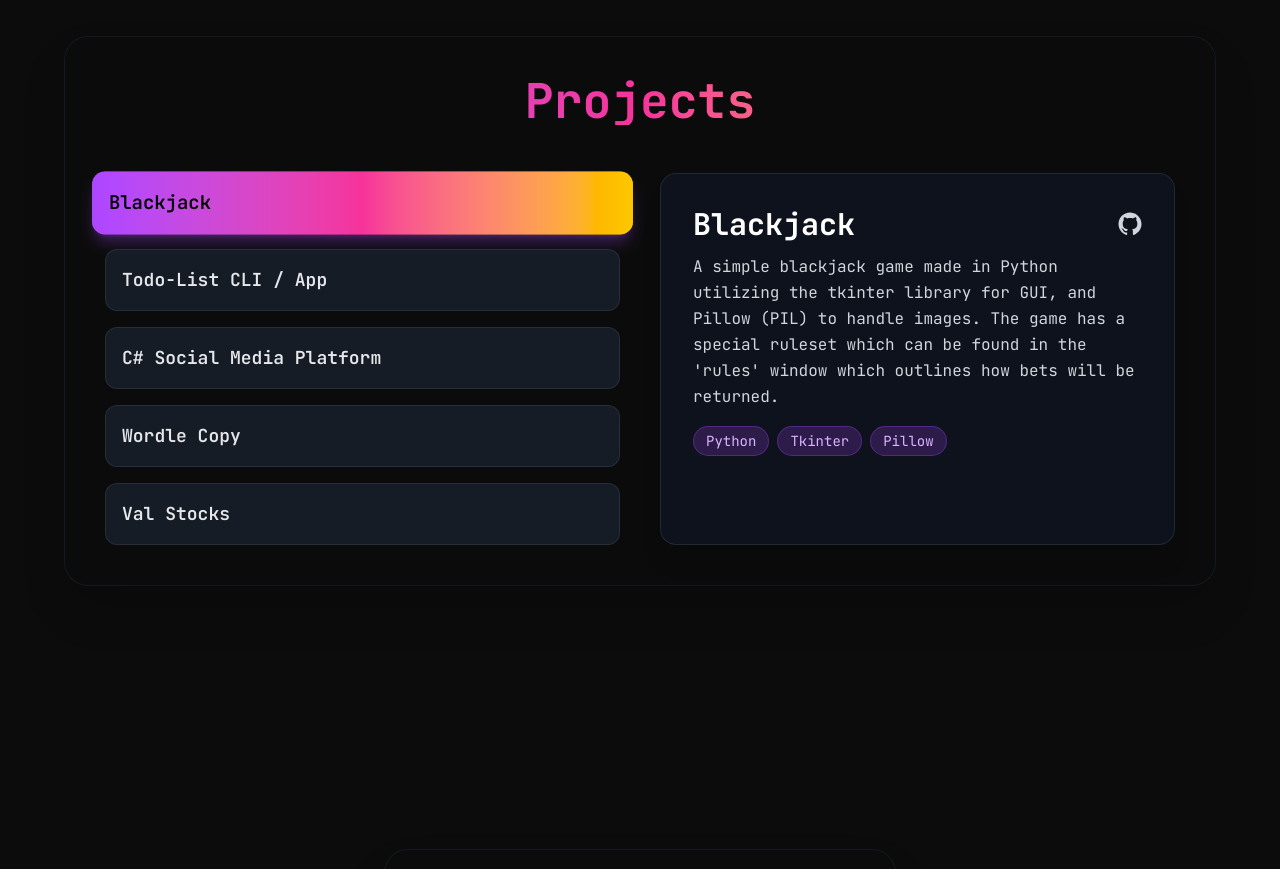
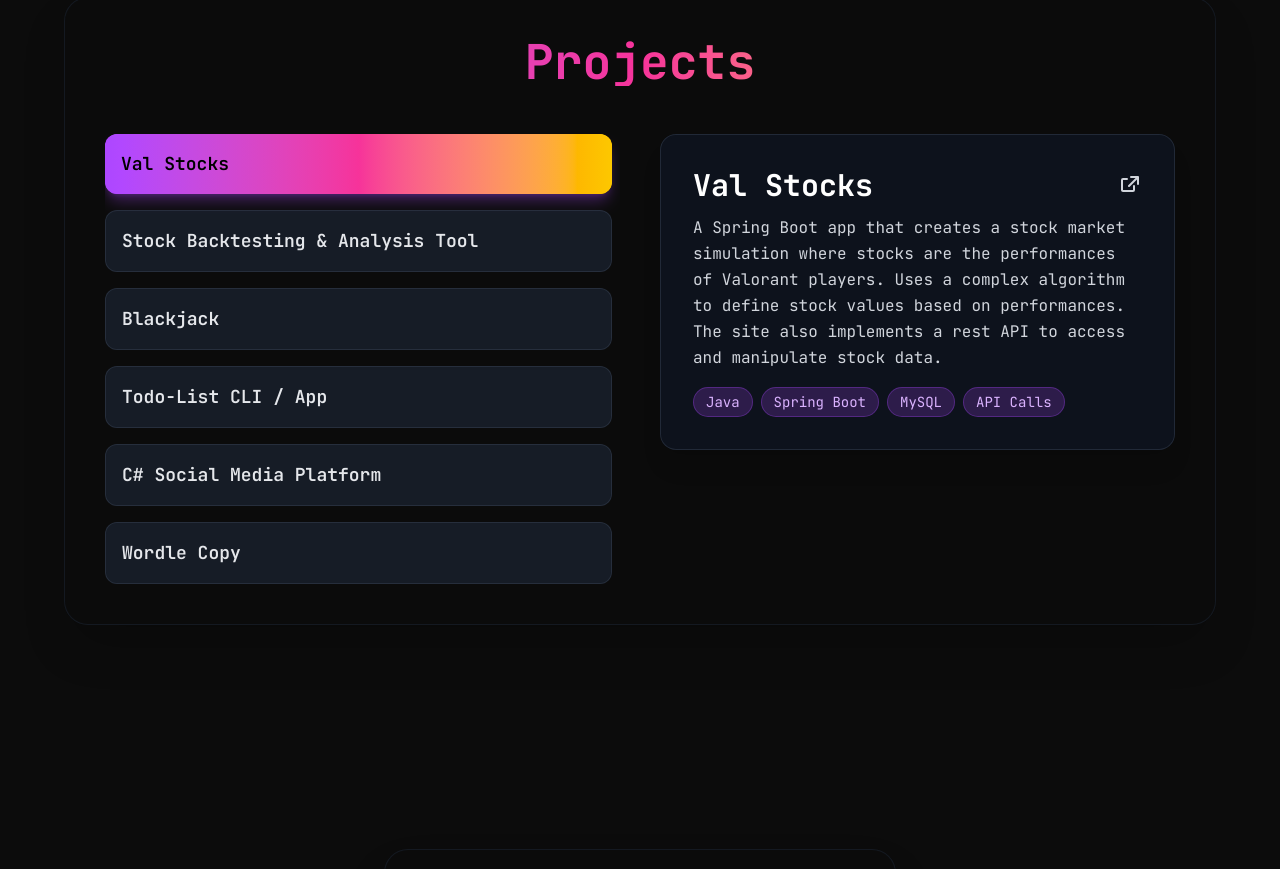
Before and after one commit to ZK-313/Website, a React (Vite) app: page / in a window 1280 px wide. Shown: the part 4657-5526 px from the top of the page. Built offline with nearby package versions, Linux system fonts and the light colour scheme.

Commit message:
Fixed scroll bug

```diff
--- a/src/components/Projects.jsx
+++ b/src/components/Projects.jsx
@@ -2,6 +2,20 @@
 import { motion, AnimatePresence } from "framer-motion";
 
 const projects = [
+  {
+    name: "Val Stocks",
+    description: "A Spring Boot app that creates a stock market simulation where stocks are the performances of Valorant players. Uses a complex algorithm to define stock values based on performances. The site also implements a rest API to access and manipulate stock data.",
+    image: "",
+    tech: ["Java", "Spring Boot", "MySQL", "API Calls"],
+    githubUrl: "https://val.zulfiqar.xyz/",
+  },
+  {
+    name: "Stock Backtesting & Analysis Tool",
+    description: "A quantitative finance research tool built in Python that implements a moving average crossover strategy, evaluates performance through rigorous statistical analysis, and simulates future market scenarios through Monte Carlo simulations.",
+    image: "",
+    tech: ["Python", "Quantitative Finance", "Monte Carlo Simulation"],
+    githubUrl: "https://github.com/ZK-313/stock-backtester",
+  },
   {
     name: "Blackjack",
     description: "A simple blackjack game made in Python utilizing the tkinter library for GUI, and Pillow (PIL) to handle images. The game has a special ruleset which can be found in the 'rules' window which outlines how bets will be returned.",
@@ -31,13 +45,6 @@
     tech: ["JavaScript", "p5.js"],
     githubUrl: "https://github.com/ZK-313/Zordle",
   },
-  {
-    name: "Val Stocks",
-    description: "A Spring Boot app that creates a stock market simulation where stocks are the performances of Valorant players. Uses a complex algorithm to define stock values based on performances. The site also implements a rest API to access and manipulate stock data.",
-    image: "",
-    tech: ["Java", "Spring Boot", "MySQL", "API Calls"],
-    githubUrl: "https://val.zulfiqar.xyz/",
-  },
 ];
 
 export default function Projects() {
@@ -65,8 +72,8 @@
           >
             Projects
           </motion.h2>
-          <div className="grid grid-cols-1 lg:grid-cols-2 gap-6 md:gap-10">
-            <div className="flex flex-col gap-3 md:gap-4">
+          <div className="grid grid-cols-1 lg:grid-cols-2 gap-6 md:gap-10 items-start min-w-0">
+            <div className="flex flex-col gap-3 md:gap-4 max-h-[70vh] overflow-y-auto overflow-x-hidden pr-1 lg:pr-2 min-w-0">
               {projects.map((proj, index) => (
                 <motion.button
                   key={proj.name}
@@ -75,13 +82,13 @@
                   viewport={{ once: true }}
                   transition={{ delay: index * 0.1 }}
                   onClick={() => setSelected(proj)}
-                  className={`p-4 rounded-xl text-left transition-all duration-300 relative overflow-hidden ${
+                  className={`p-4 rounded-xl text-left transition-all duration-300 relative overflow-hidden min-w-0 ${
                     selected.name === proj.name
-                      ? "bg-gradient-to-r from-purple-500 via-pink-500 to-yellow-400 text-black shadow-lg shadow-purple-500/30 scale-105"
+                      ? "bg-gradient-to-r from-purple-500 via-pink-500 to-yellow-400 text-black shadow-lg shadow-purple-500/30"
                       : "bg-gray-800/60 hover:bg-gray-700/80 text-gray-200 border border-gray-700/50 hover:border-gray-600/50"
                   }`}
                 >
-                  <span className="relative z-10 font-semibold text-base md:text-lg">
+                  <span className="relative z-10 font-semibold text-base md:text-lg break-words">
                     {proj.name}
                   </span>
                   {selected.name === proj.name && (
@@ -101,7 +108,7 @@
                 animate={{ opacity: 1, y: 0 }}
                 exit={{ opacity: 0, y: -20 }}
                 transition={{ duration: 0.3 }}
-                className="bg-gray-900/60 backdrop-blur-sm p-6 md:p-8 rounded-2xl border border-gray-700/50 shadow-xl"
+                className="bg-gray-900/60 backdrop-blur-sm p-6 md:p-8 rounded-2xl border border-gray-700/50 shadow-xl min-w-0"
               >
                 <div className="flex items-center justify-between mb-3">
                   <h3 className="text-2xl md:text-3xl font-bold text-white">
--- a/src/components/ResumeModal.jsx
+++ b/src/components/ResumeModal.jsx
@@ -1,6 +1,6 @@
 import { motion, AnimatePresence } from "framer-motion";
 import { useState, useEffect, useRef } from "react";
-import resumePdf from "../assets/Zulfiqar Khan Software Engineering Resume.pdf";
+import resumePdf from "../assets/Zulfiqar Khan Resume 2026.pdf";
 
 export default function ResumeModal({ isOpen, onClose }) {
   const [isVerified, setIsVerified] = useState(false);
--- a/src/index.css
+++ b/src/index.css
@@ -25,7 +25,8 @@
 }
 
 html {
-  overflow-y: scroll;
+  overflow-y: auto;
+  overflow-x: hidden;
 }
 
 body {
@@ -34,11 +35,7 @@
   font-optical-sizing: auto;
   -webkit-font-smoothing: antialiased;
   -moz-osx-font-smoothing: grayscale;
-  /* Smooth scrolling improvements */
-  overscroll-behavior: none;
   -webkit-overflow-scrolling: touch;
-  /* Better scroll performance */
-  will-change: scroll-position;
 }
 
 #root {
```
Also changed, not shown: 2 other files (tests, documents, lock files or other folders).
